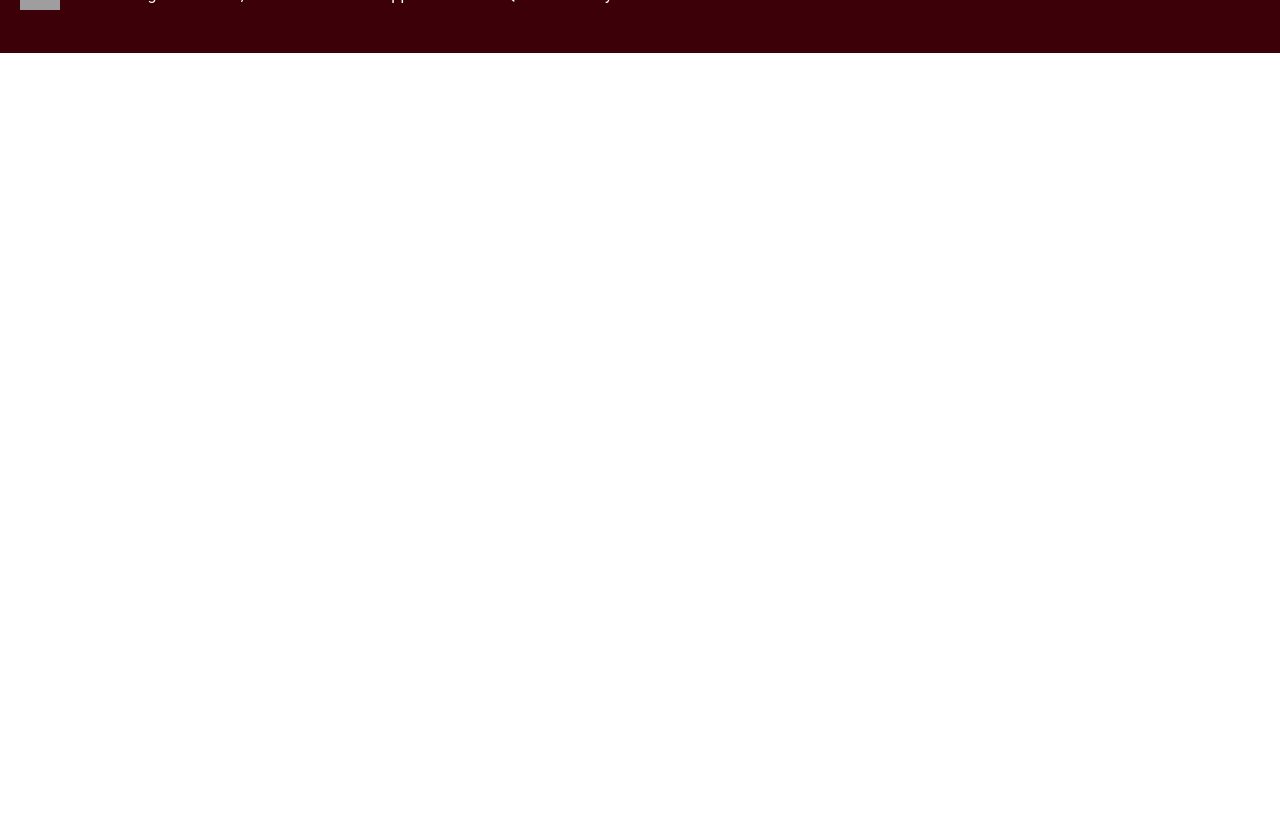
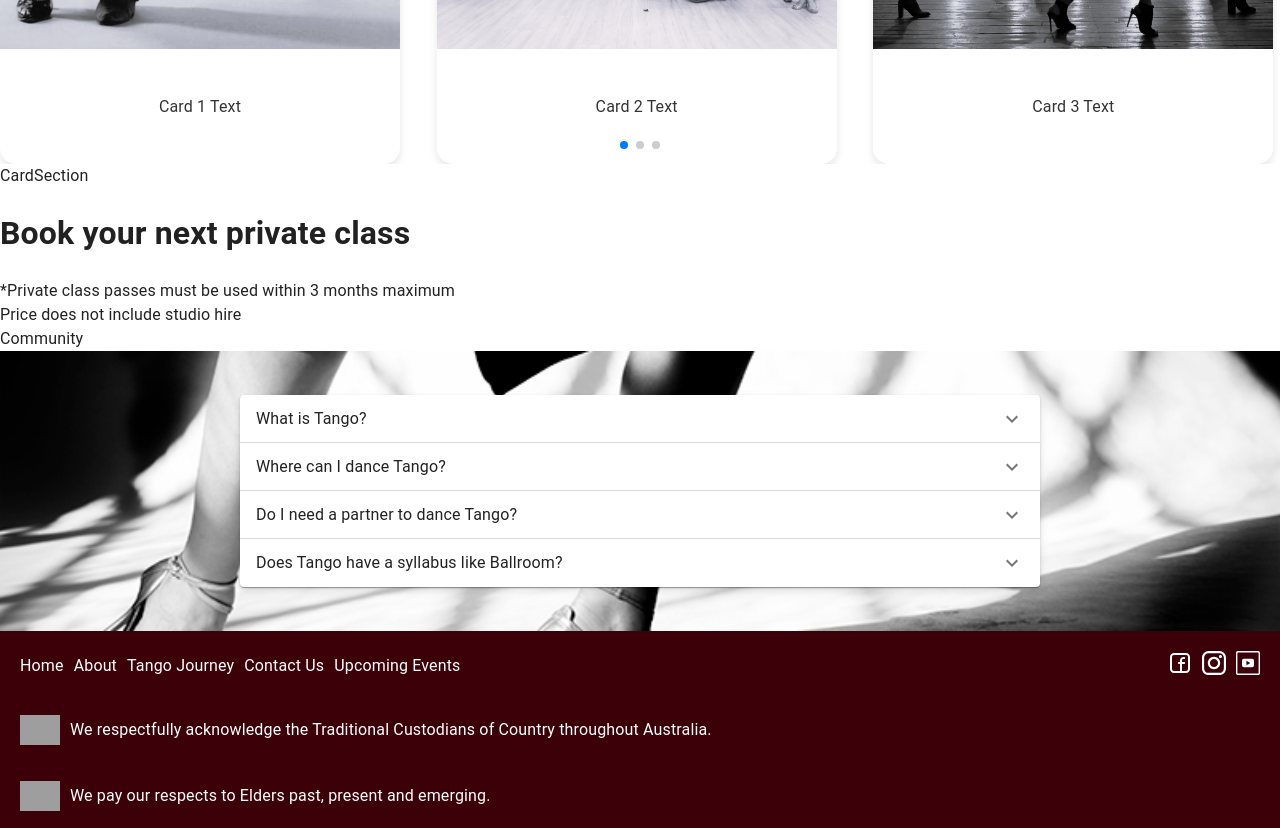
Before and after one commit to arharutyu/tango-collective, a React (Vite) app: page / in a window 1280 px wide. Shown: the part 1100-1928 px from the top of the page. Before the commit the page ends 1153 px from the top, so only its background shows below. Built offline with nearby package versions, Linux system fonts and the light colour scheme; grey boxes are pictures that could not be loaded.

Commit message:
setup remaining sections

```diff
--- /dev/null
+++ b/src/components/home/CardSection.tsx
@@ -0,0 +1,9 @@
+import React from 'react'
+
+const CardSection = () => {
+  return (
+    <div>CardSection</div>
+  )
+}
+
+export default CardSection
--- /dev/null
+++ b/src/components/home/Community.tsx
@@ -0,0 +1,9 @@
+import React from 'react'
+
+const Community = () => {
+  return (
+    <div>Community</div>
+  )
+}
+
+export default Community
--- /dev/null
+++ b/src/components/home/FAQ.tsx
@@ -0,0 +1,37 @@
+import Accordion from "@mui/material/Accordion";
+import AccordionSummary from "@mui/material/AccordionSummary";
+import AccordionDetails from "@mui/material/AccordionDetails";
+import Typography from "@mui/material/Typography";
+import ExpandMoreIcon from "@mui/icons-material/ExpandMore";
+
+const FAQ = () => {
+  const FAQs: Array<object> = [
+    {
+      question: "What is Tango?",
+      text: "Lorem ipsum dolor sit amet, consectetur adipiscing elit. Suspendisse malesuada lacus ex, sit amet blandit leo lobortis eget.",
+    },
+    { question: "Where can I dance Tango?", text: "" },
+    { question: "Do I need a partner to dance Tango?", text: "" },
+    { question: "Does Tango have a syllabus like Ballroom?", text: "" },
+  ];
+  return (
+    <div className="faq-container">
+      <div className="faq-inner">
+        {FAQs.map((faq, ind) => (
+          <Accordion key={ind}>
+            <AccordionSummary
+              expandIcon={<ExpandMoreIcon />}
+              aria-controls="panel1-content"
+              id="panel1-header"
+            >
+              <Typography component="span">{faq.question}</Typography>
+            </AccordionSummary>
+            <AccordionDetails>{faq.text}</AccordionDetails>
+          </Accordion>
+        ))}
+      </div>
+    </div>
+  );
+};
+
+export default FAQ;
--- /dev/null
+++ b/src/components/home/PrivateClass.tsx
@@ -0,0 +1,13 @@
+import React from "react";
+
+const PrivateClass = () => {
+  return (
+    <>
+      <h1>Book your next private class</h1>
+      <div>*Private class passes must be used within 3 months maximum</div>
+      <div>Price does not include studio hire</div>
+    </>
+  );
+};
+
+export default PrivateClass;
--- a/src/pages/Home.tsx
+++ b/src/pages/Home.tsx
@@ -1,9 +1,21 @@
-import Hero from "../components/home/Hero"
+import Hero from "../components/home/Hero";
+import ArtOfConnecting from "../components/home/ArtOfConnecting";
+import PrivateClass from "../components/home/PrivateClass";
+import CardSection from "../components/home/CardSection";
+import Community from "../components/home/Community";
+import FAQ from "../components/home/FAQ";
 
 const Home = () => {
   return (
-    <Hero />
-  )
-}
+    <>
+      <Hero />
+      <ArtOfConnecting />
+      <CardSection />
+      <PrivateClass />
+      <Community />
+      <FAQ />
+    </>
+  );
+};
 
-export default Home
+export default Home;
```
